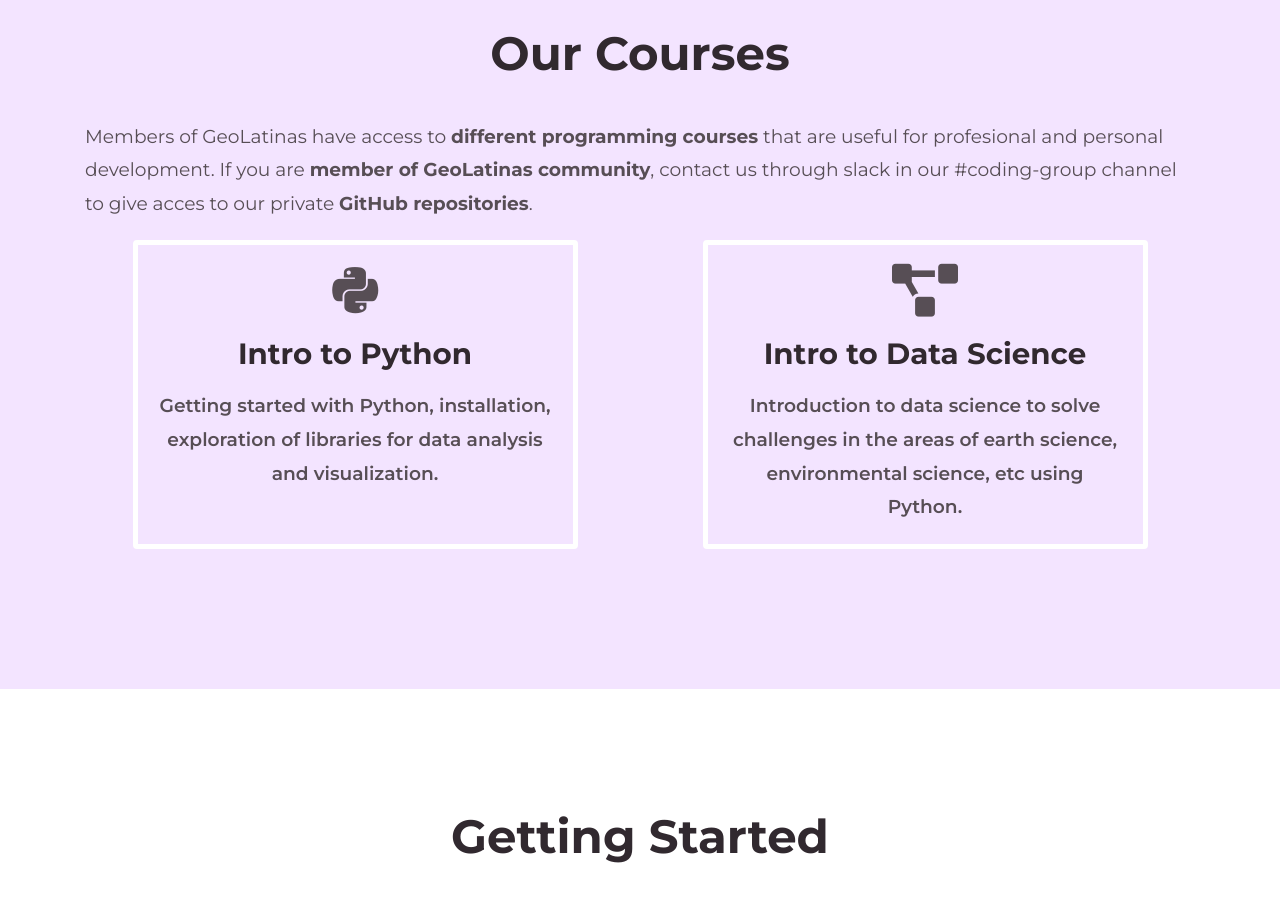
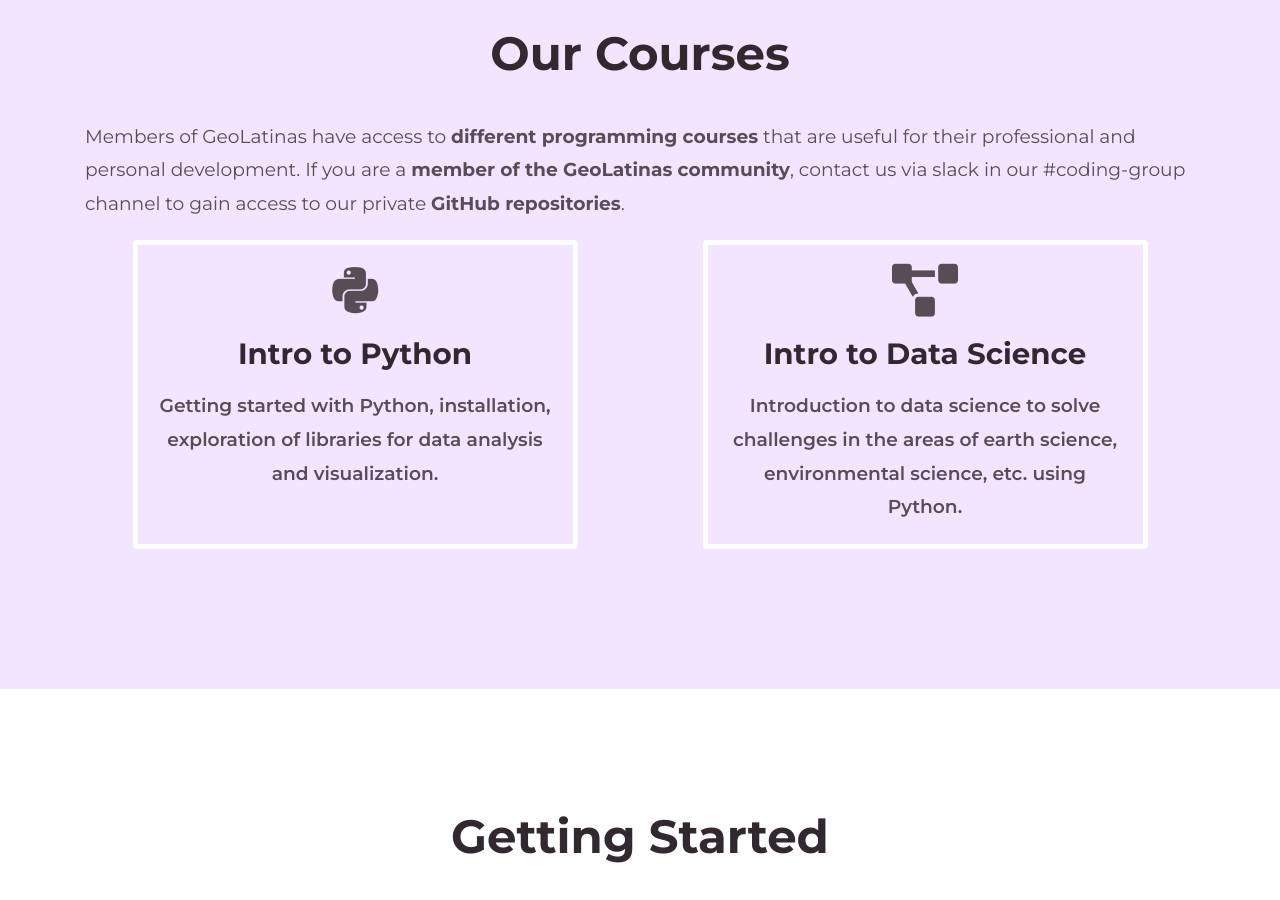
Before and after one commit to GeoLatinas/geolatinas.github.io, a plain HTML site: page index.html in a window 1280 px wide. Shown: the part 1960-2860 px from the top of the page. Drawn offline with nearby package versions, Linux system fonts and the light colour scheme.

Commit message:
unos pocos typos

```diff
--- a/index.html
+++ b/index.html
@@ -134,10 +134,11 @@
           <h2>Our Courses</h2>
 
           <p>
-            Members of GeoLatinas have access to <b>different programming courses</b> that are useful
-            for profesional and personal development. If you are
-            <b>member of GeoLatinas community</b>, contact us through slack in our #coding-group channel to give
-            acces to our private
+            Members of GeoLatinas have access to
+            <b>different programming courses</b> that are useful for their
+            professional and personal development. If you are a
+            <b>member of the GeoLatinas community</b>, contact us via slack in
+            our #coding-group channel to gain access to our private
             <b>GitHub repositories</b>.
           </p>
           <div class="row text-center justify-content-around">
@@ -169,7 +170,7 @@
                     <h3>Intro to Data Science</h3>
                     <p class="card-text">
                       Introduction to data science to solve challenges in the
-                      areas of earth science, environmental science, etc using
+                      areas of earth science, environmental science, etc. using
                       Python.
                     </p>
                   </a>
```
